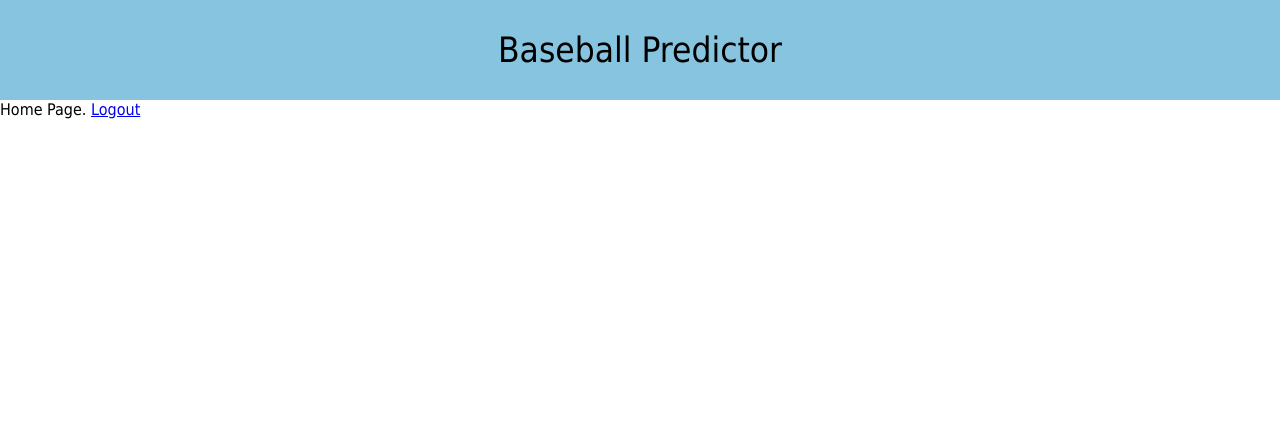
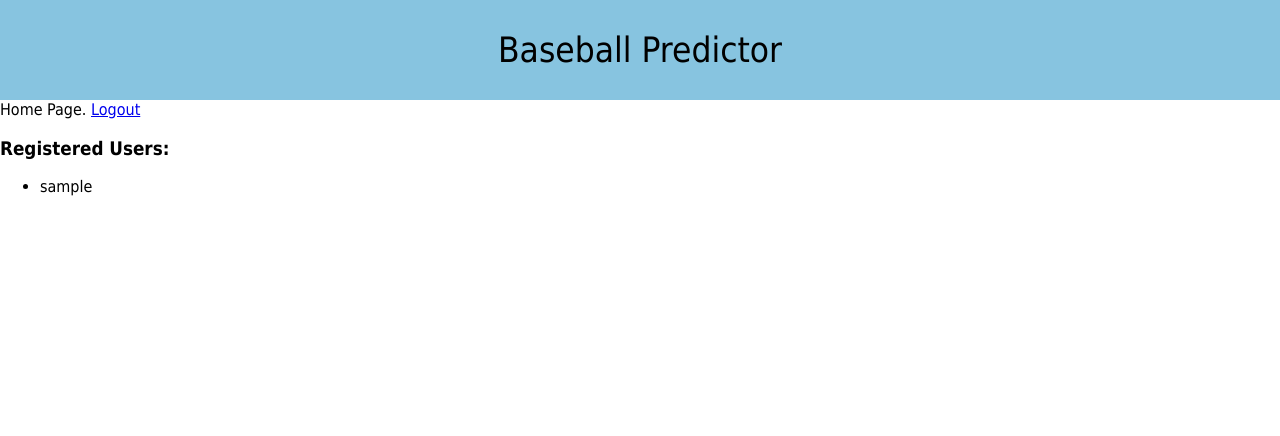
Before and after one commit to bryanyantx/baseball-predictor, a Django app: page / in a window 1280 px wide. Shown: the top 436 px of the page. Run offline with Django 4.2, Linux system fonts and the light colour scheme; the visitor is signed in with stand-in values (Sample User, id 1); data comes from the database, SQL or seed files in the repository.

Commit message:
show list of registered users

```diff
--- a/prediction_app/era_predictions/templates/era_predictions/home.html
+++ b/prediction_app/era_predictions/templates/era_predictions/home.html
@@ -1,6 +1,12 @@
-
 {% extends 'base.html' %}
 {% block content %}
 Home Page.
 <a href="{% url 'logout' %}">Logout</a>
+
+<h3>Registered Users:</h3>
+  <ul>
+    {% for user in users %}
+      <li>{{ user.username }}</li>
+    {% endfor %}
+  </ul>
 {% endblock %}
--- a/prediction_app/era_predictions/templates/era_predictions/login.html
+++ b/prediction_app/era_predictions/templates/era_predictions/login.html
@@ -7,7 +7,7 @@
 <form method="post" class="login-form">
     {% csrf_token %}
 
-    <h3 class="login-header">User Login</h2>
+    <h3 class="login-header">User Login</h3>
     <div>
       <label for="username">Username:</label>
       <input type="text" id="username" name="username" required>
--- a/prediction_app/era_predictions/views.py
+++ b/prediction_app/era_predictions/views.py
@@ -2,10 +2,12 @@ from django.shortcuts import render, redirect
 from django.contrib.auth.forms import UserCreationForm
 from django.contrib.auth.decorators import login_required
 from django.contrib.auth import authenticate, login, logout
+from django.contrib.auth.models import User
 
 @login_required(login_url='login')
 def home(request):
-    return render(request, 'era_predictions/home.html')
+    users = User.objects.all()
+    return render(request, 'era_predictions/home.html', {'users': users})
 
 def login_view(request):
     if request.method == 'POST':
```
